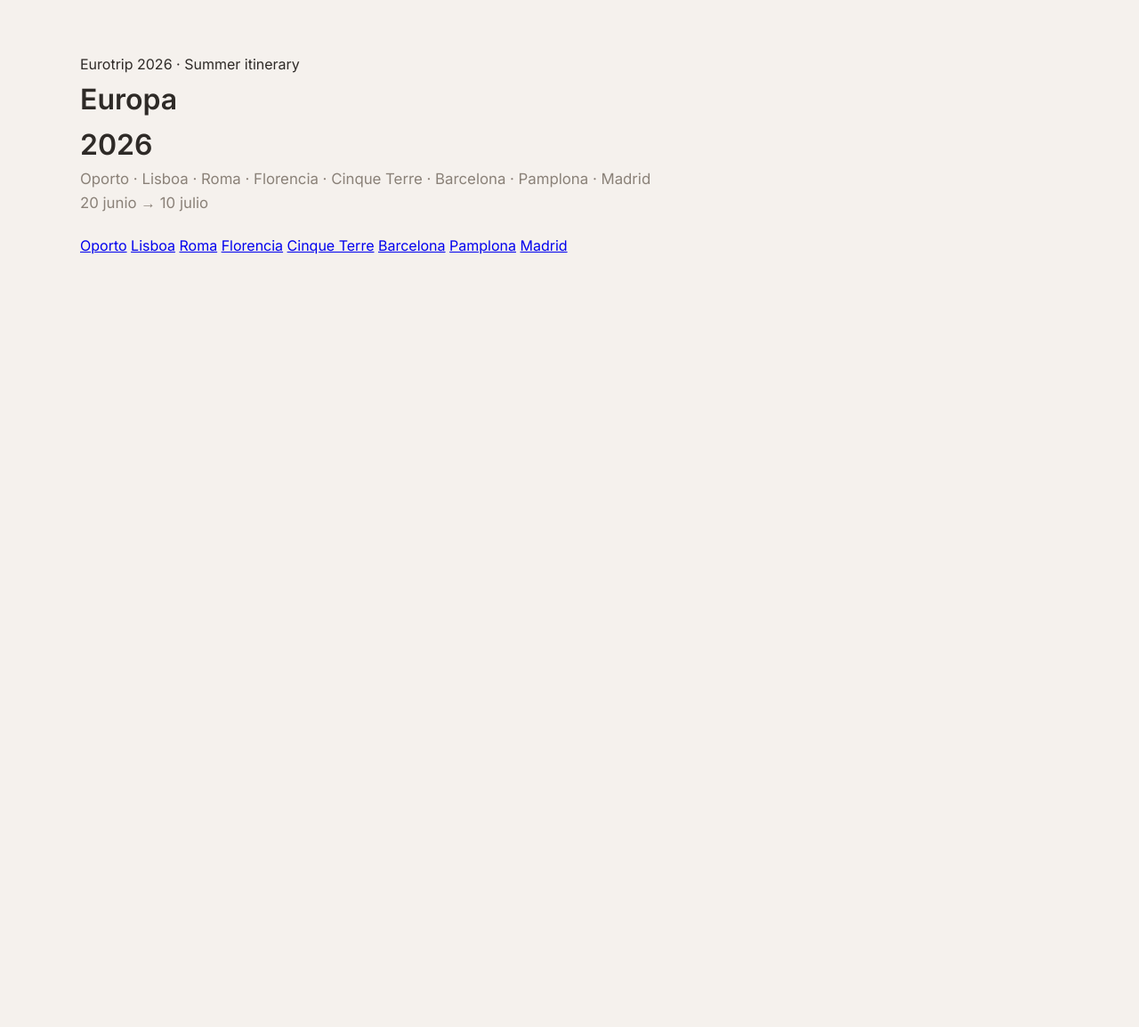
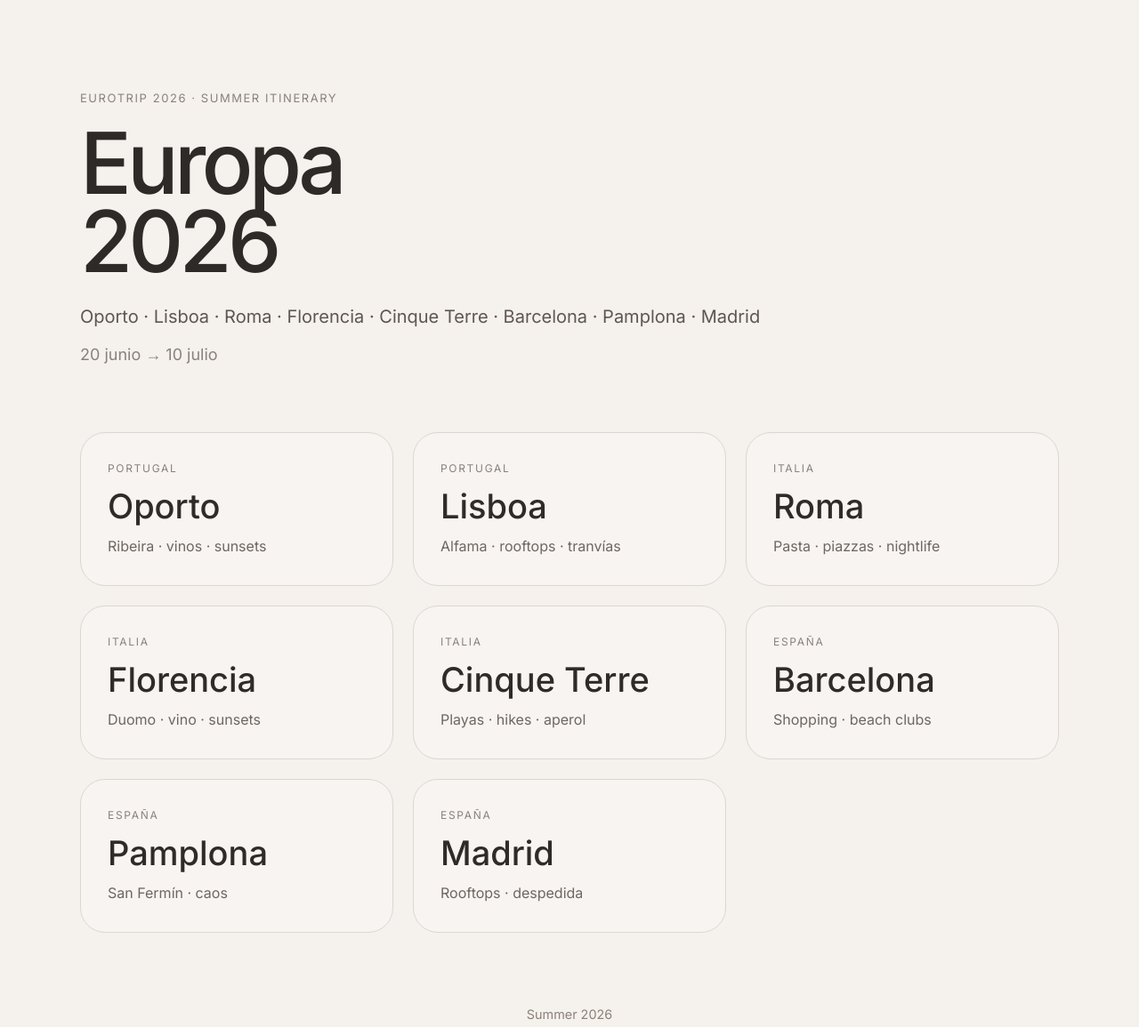
Before and after one commit to TaniaVazquez1/euro-completo, a plain HTML site: page index.html in a window 1280 px wide. Shown: the whole page at 89% size. Before the commit the page ends 800 px from the top, so only its background shows below. Drawn offline with Linux system fonts and the light colour scheme.

Commit message:
front page

```diff
--- a/index.html
+++ b/index.html
@@ -2,49 +2,111 @@
 <html lang="es">
 
 <head>
-  <meta charset="UTF-8" />
-  <meta name="viewport" content="width=device-width, initial-scale=1.0" />
+<meta charset="UTF-8">
+<meta name="viewport" content="width=device-width, initial-scale=1.0">
 
-  <title>Europa 2026</title>
+<title>Europa 2026</title>
 
-  <link rel="preconnect" href="https://fonts.googleapis.com">
-  <link rel="preconnect" href="https://fonts.gstatic.com" crossorigin>
-
-  <link href="https://fonts.googleapis.com/css2?family=Cormorant+Garamond:wght@400;500;600&family=Inter:wght@300;400;500&display=swap" rel="stylesheet">
-
-  <link rel="stylesheet" href="styles.css">
+<link rel="stylesheet" href="styles.css">
 </head>
 
 <body>
 
 <div class="container">
 
-  <div class="hero">
-    <div class="eyebrow">Eurotrip 2026 · Summer itinerary</div>
+<div class="home-hero">
 
-    <h1>Europa<br>2026</h1>
+<div class="home-eyebrow">
+Eurotrip 2026 · Summer itinerary
+</div>
 
-    <div class="hero-sub">
-      Oporto · Lisboa · Roma · Florencia · Cinque Terre · Barcelona · Pamplona · Madrid
-      <br>
-      20 junio → 10 julio
-    </div>
+<h1 class="home-title">
+Europa<br>2026
+</h1>
 
-    <div class="nav">
-      <a href="porto.html">Oporto</a>
-      <a href="lisboa.html">Lisboa</a>
-      <a href="roma.html">Roma</a>
-      <a href="florencia.html">Florencia</a>
-      <a href="cinque-terre.html">Cinque Terre</a>
-      <a href="barcelona.html">Barcelona</a>
-      <a href="pamplona.html">Pamplona</a>
-      <a href="madrid.html">Madrid</a>
-    </div>
-  </div>
+<div class="home-sub">
+Oporto · Lisboa · Roma · Florencia · Cinque Terre · Barcelona · Pamplona · Madrid
+</div>
+
+<div class="home-dates">
+20 junio → 10 julio
+</div>
 
 </div>
 
-<script src="script.js"></script>
+<div class="cities-grid">
+
+<a href="oporto.html" class="city-card">
+<div class="city-country">Portugal</div>
+<div class="city-name">Oporto</div>
+<div class="city-desc">
+Ribeira · vinos · sunsets
+</div>
+</a>
+
+<a href="lisboa.html" class="city-card">
+<div class="city-country">Portugal</div>
+<div class="city-name">Lisboa</div>
+<div class="city-desc">
+Alfama · rooftops · tranvías
+</div>
+</a>
+
+<a href="roma.html" class="city-card">
+<div class="city-country">Italia</div>
+<div class="city-name">Roma</div>
+<div class="city-desc">
+Pasta · piazzas · nightlife
+</div>
+</a>
+
+<a href="florencia.html" class="city-card">
+<div class="city-country">Italia</div>
+<div class="city-name">Florencia</div>
+<div class="city-desc">
+Duomo · vino · sunsets
+</div>
+</a>
+
+<a href="cinque-terre.html" class="city-card">
+<div class="city-country">Italia</div>
+<div class="city-name">Cinque Terre</div>
+<div class="city-desc">
+Playas · hikes · aperol
+</div>
+</a>
+
+<a href="barcelona.html" class="city-card">
+<div class="city-country">España</div>
+<div class="city-name">Barcelona</div>
+<div class="city-desc">
+Shopping · beach clubs
+</div>
+</a>
+
+<a href="pamplona.html" class="city-card">
+<div class="city-country">España</div>
+<div class="city-name">Pamplona</div>
+<div class="city-desc">
+San Fermín · caos
+</div>
+</a>
+
+<a href="madrid.html" class="city-card">
+<div class="city-country">España</div>
+<div class="city-name">Madrid</div>
+<div class="city-desc">
+Rooftops · despedida
+</div>
+</a>
+
+</div>
+
+<div class="footer">
+Summer 2026
+</div>
+
+</div>
 
 </body>
 </html>
--- a/styles.css
+++ b/styles.css
@@ -351,3 +351,83 @@ body{
   }
 
 }
+
+/* HOME */
+
+.home-hero{
+margin-bottom:72px;
+padding-top:40px;
+}
+
+.home-eyebrow{
+font-size:13px;
+letter-spacing:.12em;
+text-transform:uppercase;
+color:#8a817c;
+margin-bottom:18px;
+}
+
+.home-title{
+font-size:96px;
+line-height:.92;
+font-weight:500;
+letter-spacing:-0.05em;
+margin-bottom:24px;
+}
+
+.home-sub{
+font-size:20px;
+line-height:1.7;
+color:#5f5651;
+max-width:900px;
+margin-bottom:12px;
+}
+
+.home-dates{
+font-size:18px;
+color:#8a817c;
+}
+
+.cities-grid{
+display:grid;
+grid-template-columns:repeat(auto-fit,minmax(260px,1fr));
+gap:22px;
+margin-bottom:80px;
+}
+
+.city-card{
+background:#f7f4f1;
+border:1px solid #ded6cf;
+border-radius:28px;
+padding:30px;
+text-decoration:none;
+color:#2f2b28;
+transition:.25s ease;
+display:block;
+}
+
+.city-card:hover{
+transform:translateY(-4px);
+background:#f3efeb;
+}
+
+.city-country{
+font-size:12px;
+letter-spacing:.14em;
+text-transform:uppercase;
+color:#8a817c;
+margin-bottom:14px;
+}
+
+.city-name{
+font-size:38px;
+line-height:1;
+margin-bottom:14px;
+font-weight:500;
+}
+
+.city-desc{
+font-size:16px;
+line-height:1.6;
+color:#6f6661;
+}
```
